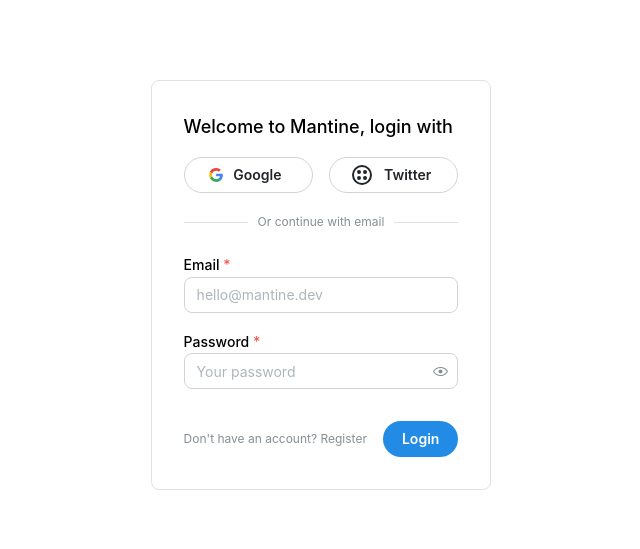
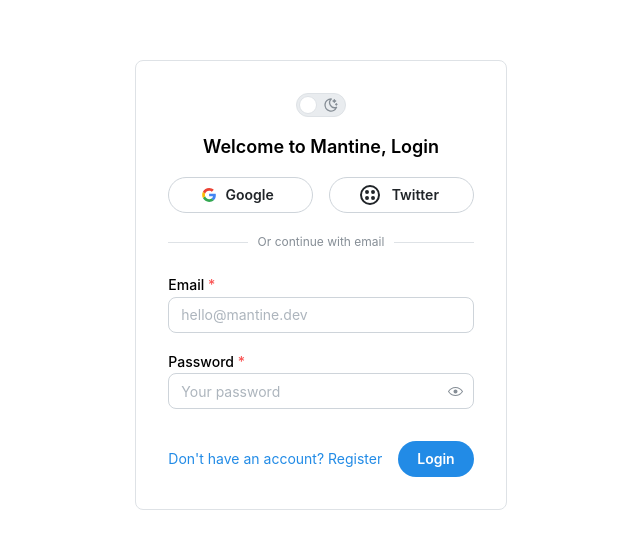
Before and after one commit to abhimanyujangid/Instagram-CLONE, a React (Vite) app in the folder frontend/: page /auth in a window 1280 px wide. Shown: the part 115-664 px from the top of the page, without its empty margins (319-959 px from the left). Built offline with nearby package versions, Linux system fonts and the light colour scheme.

Commit message:
Enhance authentication form and navbar: add light/dark mode toggle, improve form validation, and update layout for better user experience

```diff
--- a/frontend/src/components/Auth/AuthenticationForm.tsx
+++ b/frontend/src/components/Auth/AuthenticationForm.tsx
@@ -10,14 +10,22 @@
   Stack,
   Text,
   TextInput,
+  Switch,
+  Center,
+  useMantineColorScheme,
 } from '@mantine/core';
 import { useForm } from '@mantine/form';
+import { IconSun, IconMoonStars } from '@tabler/icons-react';
 import { upperFirst, useToggle } from '@mantine/hooks';
 import { GoogleButton } from './GoogleButton';
 import { TwitterButton } from './TwitterButton';
+import { useNavigate } from 'react-router-dom';
 
 export function AuthenticationForm(props: PaperProps) {
   const [type, toggle] = useToggle(['login', 'register']);
+  const { colorScheme, setColorScheme } = useMantineColorScheme();
+  const navigate = useNavigate();
+
   const form = useForm({
     initialValues: {
       email: '',
@@ -25,17 +33,28 @@
       password: '',
       terms: true,
     },
-
     validate: {
       email: (val) => (/^\S+@\S+$/.test(val) ? null : 'Invalid email'),
-        password: (val) => (val.length <= 6 ? 'Password should include at least 6 characters' : null),
+      password: (val) => (val.length < 6 ? 'Password should be at least 6 characters' : null),
     },
   });
 
   return (
     <Paper radius="md" p="xl" withBorder {...props}>
-        <Text size="lg" fw={500}>
-          Welcome to Mantine, {type} with
+      {/* Light/Dark Mode Toggle */}
+      <Center>
+        <Switch
+          size="md"
+          onLabel={<IconSun size={16} />}
+          offLabel={<IconMoonStars size={16} />}
+          checked={colorScheme === 'dark'}
+          onChange={() => setColorScheme(colorScheme === 'dark' ? 'light' : 'dark')}
+          style={{ marginBottom: '1rem' }}
+        />
+      </Center>
+
+      <Text size="lg" fw={600} ta="center">
+        Welcome to Mantine, {upperFirst(type)}
       </Text>
 
       <Group grow mb="md" mt="md">
@@ -46,7 +65,7 @@
       <Divider label="Or continue with email" labelPosition="center" my="lg" />
 
       <form onSubmit={form.onSubmit(() => {})}>
-          <Stack>
+        <Stack spacing="md">
           {type === 'register' && (
             <TextInput
               label="Name"
@@ -63,7 +82,7 @@
             placeholder="hello@mantine.dev"
             value={form.values.email}
             onChange={(event) => form.setFieldValue('email', event.currentTarget.value)}
-              error={form.errors.email && 'Invalid email'}
+            error={form.errors.email}
             radius="md"
           />
 
@@ -73,7 +92,7 @@
             placeholder="Your password"
             value={form.values.password}
             onChange={(event) => form.setFieldValue('password', event.currentTarget.value)}
-              error={form.errors.password && 'Password should include at least 6 characters'}
+            error={form.errors.password}
             radius="md"
           />
 
@@ -87,12 +106,12 @@
         </Stack>
 
         <Group justify="space-between" mt="xl">
-            <Anchor component="button" type="button" c="dimmed" onClick={() => toggle()} size="xs">
+          <Anchor component="button" type="button" onClick={() => toggle()} size="sm">
             {type === 'register'
               ? 'Already have an account? Login'
               : "Don't have an account? Register"}
           </Anchor>
-            <Button type="submit" radius="xl">
+          <Button type="submit" radius="xl" onClick={()=>{navigate('/')}}>
             {upperFirst(type)}
           </Button>
         </Group>
--- a/frontend/src/components/NavBar/NavbarMinimal.tsx
+++ b/frontend/src/components/NavBar/NavbarMinimal.tsx
@@ -4,14 +4,15 @@
     IconDeviceDesktopAnalytics,
     IconFingerprint,
     IconGauge,
+    IconHandClick,
     IconHome2,
     IconLogout,
+    IconMoonStars,
     IconSettings,
-    IconSwitchHorizontal,
+    IconSun,
     IconUser,
 } from '@tabler/icons-react';
-import { Center, Stack, Tooltip, UnstyledButton } from '@mantine/core';
-// import { MantineLogo } from '@mantinex/mantine-logo';
+import { Center, Stack, Tooltip, UnstyledButton, useMantineColorScheme } from '@mantine/core';
 import classes from './NavbarMinimal.module.css';
 
 interface NavbarLinkProps {
@@ -43,6 +44,11 @@
 
 export function NavbarMinimal() {
     const [active, setActive] = useState(2);
+    const { colorScheme, setColorScheme } = useMantineColorScheme();
+
+    const toggleColorScheme = () => {
+        setColorScheme(colorScheme === 'dark' ? 'light' : 'dark');
+    };
 
     const links = mockdata.map((link, index) => (
         <NavbarLink
@@ -56,7 +62,7 @@
     return (
         <nav className={classes.navbar}>
             <Center>
-                {/* <MantineLogo type="mark" size={30} /> */}
+                <IconHandClick />
             </Center>
 
             <div className={classes.navbarMain}>
@@ -66,7 +72,12 @@
             </div>
 
             <Stack justify="center" gap={0}>
-                <NavbarLink icon={IconSwitchHorizontal} label="Change account" />
+                {/* Light/Dark Mode Toggle */}
+                <NavbarLink
+                    icon={colorScheme === 'dark' ? IconSun : IconMoonStars}
+                    label="Toggle theme"
+                    onClick={toggleColorScheme}
+                />
                 <NavbarLink icon={IconLogout} label="Logout" />
             </Stack>
         </nav>
--- a/frontend/src/pages/Home.page.tsx
+++ b/frontend/src/pages/Home.page.tsx
@@ -1,15 +1,20 @@
 import { NavbarMinimal } from '@/components/NavBar/NavbarMinimal';
-import { ColorSchemeToggle } from '../components/ColorSchemeToggle/ColorSchemeToggle';
-import { Welcome } from '../components/Welcome/Welcome';
-import { AuthenticationForm } from '@/components/Auth/AuthenticationForm';
+import { Container, Flex, Text, Paper, Box } from '@mantine/core';
 
 export function HomePage() {
   return (
-    <>
-      {/* <Welcome />
-      <ColorSchemeToggle /> */}
-      <NavbarMinimal/>
-      {/* <AuthenticationForm />   */}
-    </>
+    <Flex style={{ height: '100vh' }}>
+      <Box  style={{ width: 80, minHeight: '100vh', display: 'flex', flexDirection: 'column' }}>
+        <NavbarMinimal />
+      </Box>
+      <Container fluid style={{ flex: 1, padding: '20px' }}>
+        <Text size="xl" weight={700} mb="md">
+          Welcome to Dashboard
+        </Text>
+        <Text size="sm" color="dimmed">
+          Manage your 3D printing services efficiently.
+        </Text>
+      </Container>
+    </Flex>
   );
 }
```
Lines whose indentation alone changed are shown as unchanged.
